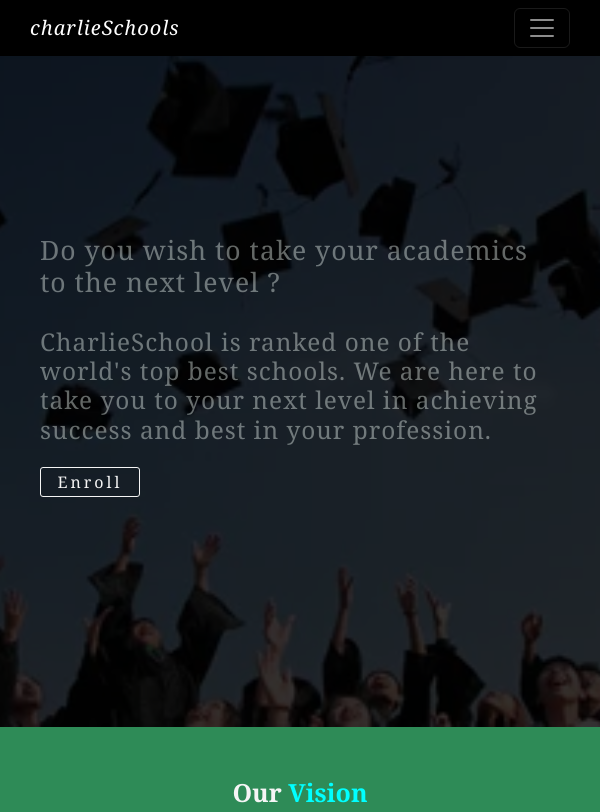
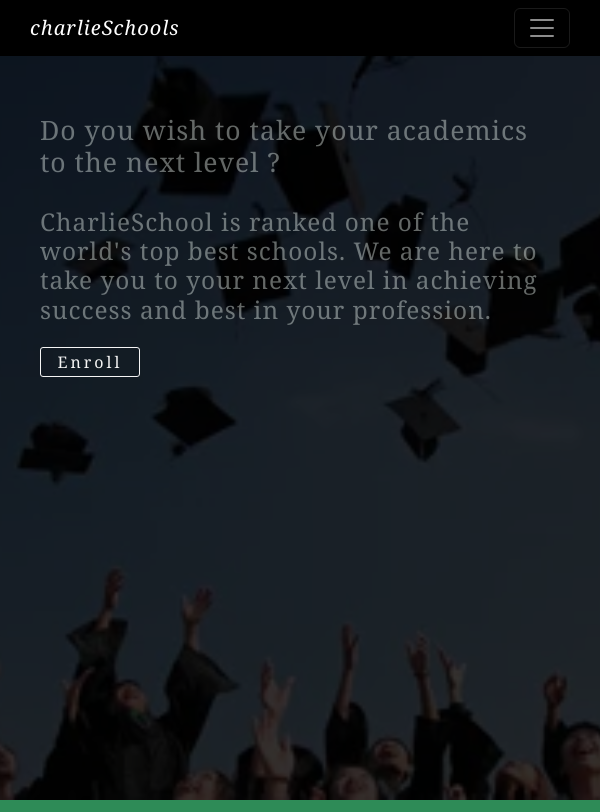
Before and after one commit to Charlie-jnr1/phpshoolmgtsystem, a plain HTML site: page index.html in a window 600 px wide. Shown: the top 812 px of the page. Drawn offline with nearby package versions, Linux system fonts and the light colour scheme.

Commit message:
showcase md

```diff
--- a/style.css
+++ b/style.css
@@ -23,7 +23,7 @@
     background-size: cover ;
     background-blend-mode: darken;
     width: 100%;
-    height: 100%;
+    height: 100vh;
     overflow: hidden;
     font-size: 17px;
     letter-spacing: 1px;
@@ -584,8 +584,8 @@
     .showcase-display{
         z-index: 3;
         color: #f5fffa67;
-        padding: 125px 0;
-        margin: 100px auto;
+        padding: 25px 0;
+        margin: 80px auto;
         overflow: visible;
 
       }
```
